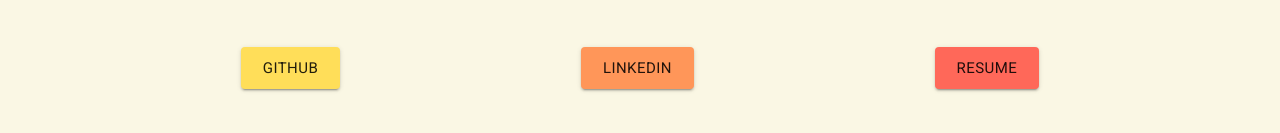
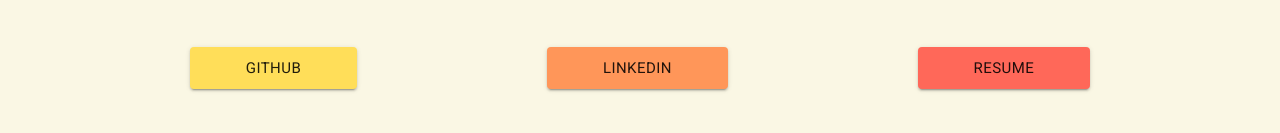
Before and after one commit to RebeccaBakels/bakels-portfolio, a React (Create React App) app: page / in a window 1280 px wide. Shown: the part 437-570 px from the top of the page. Built offline with nearby package versions, Linux system fonts and the light colour scheme.

Commit message:
fixed css in buttons, updated LinkedIn

```diff
--- a/src/App.css
+++ b/src/App.css
@@ -24,6 +24,7 @@
   justify-content: center;
   justify-content: space-evenly;
 }
+
 .projects-header {
   width: 80vh;
 }
--- a/src/components/BakelsLinks.jsx
+++ b/src/components/BakelsLinks.jsx
@@ -6,26 +6,47 @@
     <>
       <div className="button-group">
         <Button
-          style={{ backgroundColor: "#ffde59", marginTop: "10px" }}
+          style={{
+            backgroundColor: "#ffde59",
+            paddingLeft: "7vh",
+            paddingRight: "7vh",
+            marginTop: "10px",
+          }}
           size="large"
           variant="contained"
           href="https://github.com/RebeccaBakels"
+          target="_blank"
+          rel="noreferrer"
         >
           GitHub
         </Button>
         <Button
-          style={{ backgroundColor: "#ff9659", marginTop: "10px" }}
+          style={{
+            backgroundColor: "#ff9659",
+            paddingLeft: "7vh",
+            paddingRight: "7vh",
+            marginTop: "10px",
+          }}
           size="large"
           variant="contained"
-          href="https://www.linkedin.com/in/rebecca-bakels-311920139/"
+          href="https://www.linkedin.com/in/rebecca-bakels/"
+          target="_blank"
+          rel="noreferrer"
         >
           LinkedIn
         </Button>
         <Button
-          style={{ backgroundColor: "#ff6859", marginTop: "10px" }}
+          style={{
+            backgroundColor: "#ff6859",
+            paddingLeft: "7vh",
+            paddingRight: "7vh",
+            marginTop: "10px",
+          }}
           size="large"
           variant="contained"
           href="https://firebasestorage.googleapis.com/v0/b/bocacode-fb.appspot.com/o/candidates%2Fresumes%2FBakels_Resume_2021.pdf?alt=media"
+          target="_blank"
+          rel="noreferrer"
         >
           Resume
         </Button>
```
Also changed, not shown: 2 other files (tests, documents, lock files or other folders).
